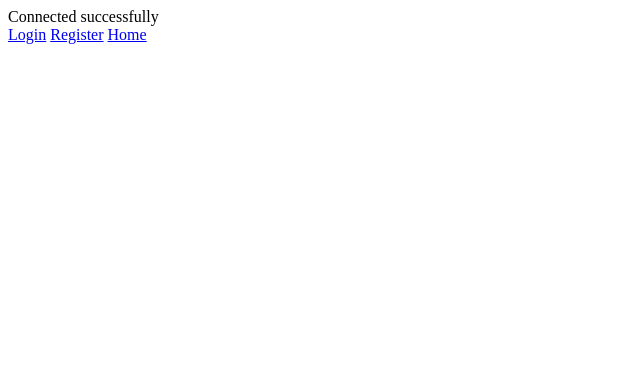
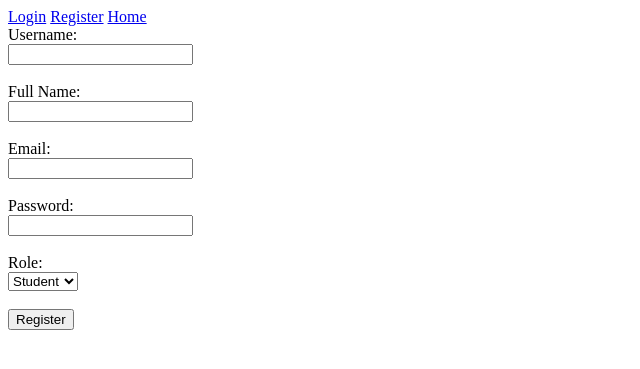
Before and after one commit to ArtemusHayden/CSCI4560_GradeBookProject, a PHP site: page /register.php in a window 1280 px wide. Shown: the top 369 px of the page, without its empty margins (0-640 px from the left). Run offline with PHP 8.4, Linux system fonts and the light colour scheme; a stand-in replaces the project's code that opens the database connection.

Commit message:
Update register.php

```diff
--- a/register.php
+++ b/register.php
@@ -1,20 +1,38 @@
 <?php
-    $servername = "localhost";
-    $username = "root";
-    $password = "";
+    include "connect.php"; //call connection to database
+    mysqli_report(MYSQLI_REPORT_OFF); //stops throwing exceptions
 
-    // Create connection
-    $conn = new mysqli($servername, $username, $password);
+    if ($_SERVER["REQUEST_METHOD"] == "POST") {
+        $username = trim($_POST["username"]); //retrieve user inputs from form
+        $fullName = trim($_POST["fullName"]);
+        $email = trim($_POST["email"]);
+        $password = $_POST["password"];
+        $role = $_POST["role"];
 
-    // Check connection
-    if ($conn->connect_error) {
-        die("Connection failed: " . $conn->connect_error);
+        $hashPassword = password_hash($password, PASSWORD_DEFAULT); //hash password
+
+        //convert role to boolean value
+        $isTeacher = ($role === "teacher") ? 1 : 0;
+
+        //prepare insert statement
+        $stmt = $conn->prepare("INSERT INTO users (username, fullName, email, password, isTeacher) VALUES (?, ?, ?, ?, ?)");
+        $stmt->bind_param("ssssi", $username, $fullName, $email, $hashPassword, $isTeacher);
+
+        if ($stmt->execute()) {
+            echo "<p style='color: green;'>Registration successful!</p>";
+        } else {
+            if ($conn->errno === 1062) { //error code for duplicate entries
+                if (strpos($conn->error, 'username') !== false) { //error message for duplicate username
+                    echo "That username is already taken!";
+                }
+                if (strpos($conn->error, 'email') !== false) { //error message for duplicate email
+                    echo "That email is already registered!";
+                }
+            }
+        }
+        $stmt->close();
     }
-    echo "Connected successfully";
-
-    // $stmt = $conn->prepare("INSERT INTO users ("username", "full name", "email", "password", "FALSE"));
-    // $stmt->bind_param("sss", $username, $hashed_password, $email);
-    //test connection by inserting
+    $conn->close();
 ?>
 
 <!DOCTYPE html>
@@ -26,12 +44,31 @@
     <link rel="stylesheet" href="style.css">
 </head>
 <body>
-    <div class="navigation">
+    <div class="navigation"> <!-- defaul nav bar -->
         <a href="login.php">Login</a>
         <a href="register.php">Register</a>
         <a href="home.php">Home</a>
     </div>
 
+    <form method="POST" action="register.php"> <!-- form for user inputs -->
+        <label>Username:</label><br>
+        <input type="text" name="username" required><br><br>
 
+        <label>Full Name:</label><br>
+        <input type="text" name="fullName" required><br><br>
 
+        <label>Email:</label><br>
+        <input type="email" name="email" required><br><br>
+
+        <label>Password:</label><br>
+        <input type="password" name="password" required><br><br>
+
+        <label>Role:</label><br>
+        <select name="role" required>
+            <option value="student">Student</option>
+            <option value="teacher">Teacher</option>
+        </select><br><br>
+
+        <button type="submit">Register</button>
+    </form>
 </body>
```
